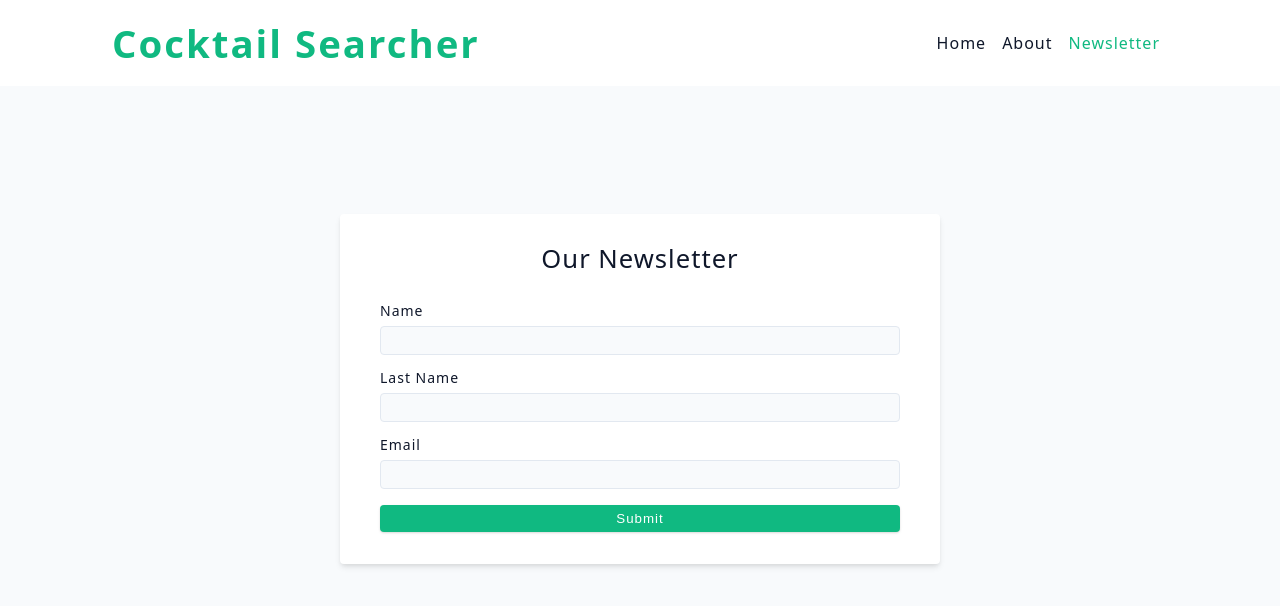
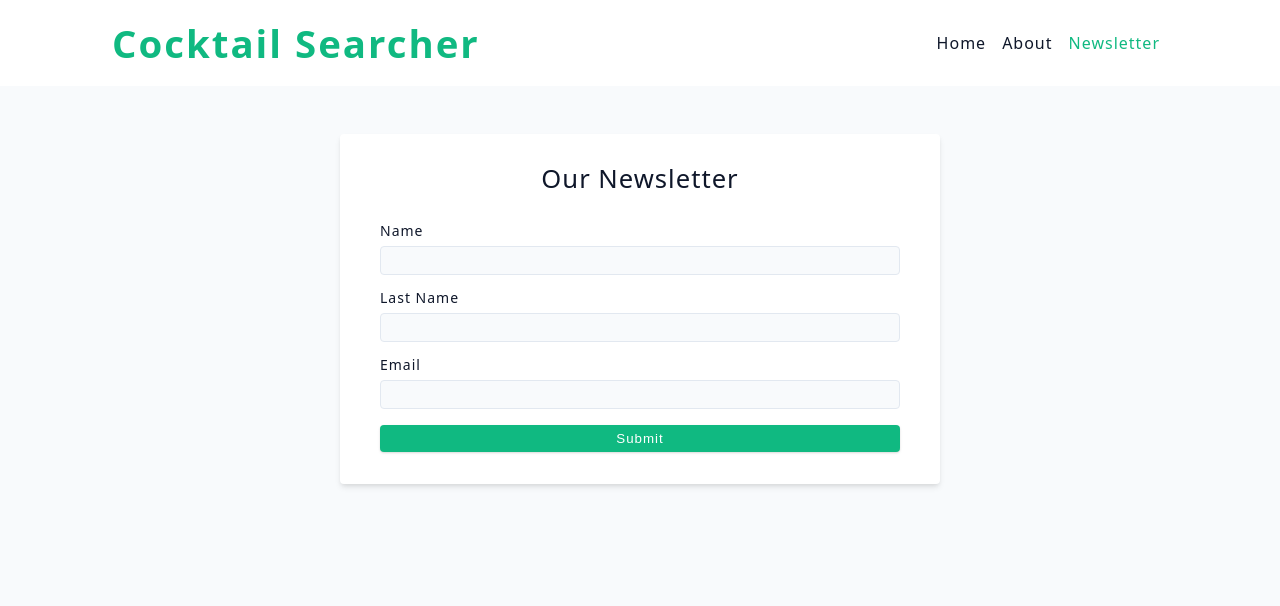
Before and after one commit to Amir2210/Cocktail-Searcher, a React (Vite) app: page /newsletter in a window 1280 px wide. Shown: the top 606 px of the page. Built offline with nearby package versions, Linux system fonts and the light colour scheme.

Commit message:
Change the margin in the form

```diff
--- a/src/index.css
+++ b/src/index.css
@@ -204,7 +204,7 @@ ul {
   border-radius: var(--borderRadius);
   box-shadow: var(--shadow-2);
   padding: 2rem 2.5rem;
-  margin: 3rem auto;
+  margin: 1rem auto;
 }
 
 .form-label {
@@ -288,7 +288,7 @@ PROJECT CSS
   width: var(--view-width);
   max-width: var(--max-width);
   margin: 0 auto;
-  padding: 5rem 2rem;
+  padding: 2rem;
 }
 
 nav {
```
